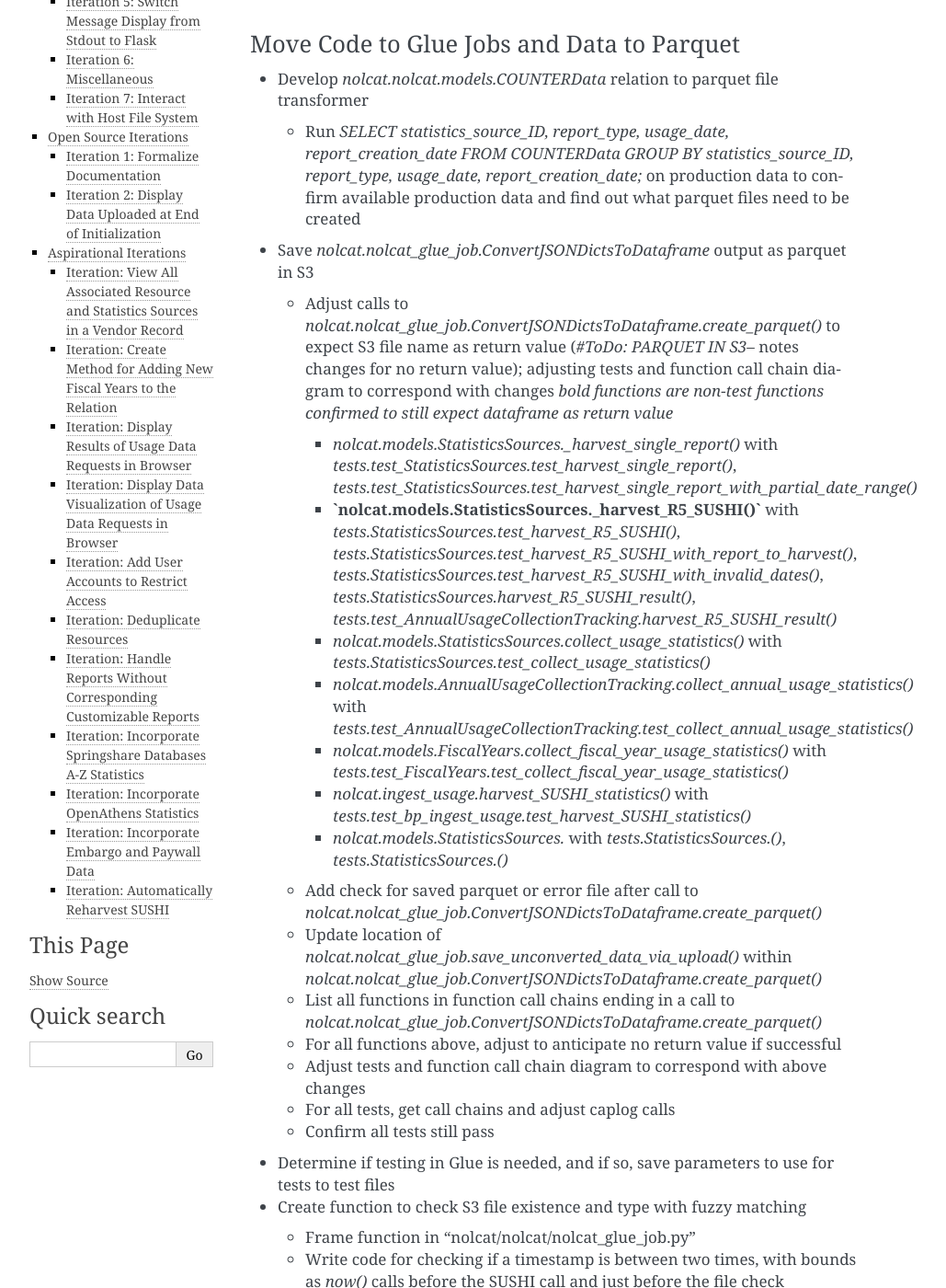
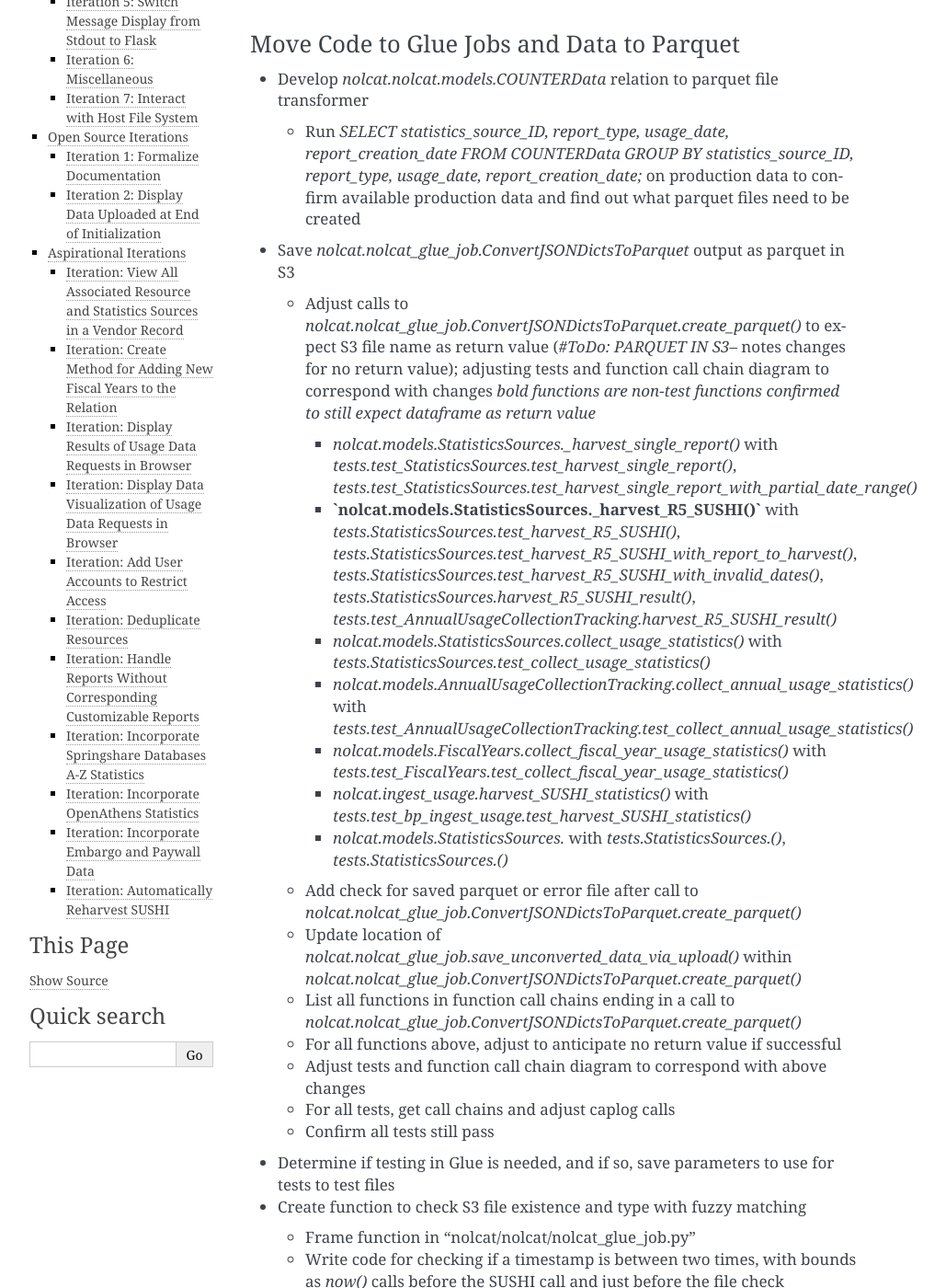
Before and after one commit to ereiskind/nolcat, a Sphinx documentation site: the page built from docs/source/roadmap.rst, in a window 1280 px wide and 1400 px high, scrolled down 481 px. Shown: the whole window at 92% size, without its empty margins (148-1177 px from the left). Built offline with Sphinx 7.4.7, drawn with Linux system fonts in a browser that asks for light colours.

Commit message:
Correct class name in roadmap

```diff
--- a/docs/source/roadmap.rst
+++ b/docs/source/roadmap.rst
@@ -16,9 +16,9 @@ Move Code to Glue Jobs and Data to Parquet
 
   * Run `SELECT statistics_source_ID, report_type, usage_date, report_creation_date FROM COUNTERData GROUP BY statistics_source_ID, report_type, usage_date, report_creation_date;` on production data to confirm available production data and find out what parquet files need to be created
 
-* Save `nolcat.nolcat_glue_job.ConvertJSONDictsToDataframe` output as parquet in S3
+* Save `nolcat.nolcat_glue_job.ConvertJSONDictsToParquet` output as parquet in S3
 
-  * Adjust calls to `nolcat.nolcat_glue_job.ConvertJSONDictsToDataframe.create_parquet()` to expect S3 file name as return value (`#ToDo: PARQUET IN S3--` notes changes for no return value); adjusting tests and function call chain diagram to correspond with changes *bold functions are non-test functions confirmed to still expect dataframe as return value*
+  * Adjust calls to `nolcat.nolcat_glue_job.ConvertJSONDictsToParquet.create_parquet()` to expect S3 file name as return value (`#ToDo: PARQUET IN S3--` notes changes for no return value); adjusting tests and function call chain diagram to correspond with changes *bold functions are non-test functions confirmed to still expect dataframe as return value*
 
     * `nolcat.models.StatisticsSources._harvest_single_report()` with `tests.test_StatisticsSources.test_harvest_single_report()`, `tests.test_StatisticsSources.test_harvest_single_report_with_partial_date_range()`
     * **`nolcat.models.StatisticsSources._harvest_R5_SUSHI()`** with `tests.StatisticsSources.test_harvest_R5_SUSHI()`, `tests.StatisticsSources.test_harvest_R5_SUSHI_with_report_to_harvest()`, `tests.StatisticsSources.test_harvest_R5_SUSHI_with_invalid_dates()`, `tests.StatisticsSources.harvest_R5_SUSHI_result()`, `tests.test_AnnualUsageCollectionTracking.harvest_R5_SUSHI_result()`
@@ -28,9 +28,9 @@ Move Code to Glue Jobs and Data to Parquet
     * `nolcat.ingest_usage.harvest_SUSHI_statistics()` with `tests.test_bp_ingest_usage.test_harvest_SUSHI_statistics()`
     * `nolcat.models.StatisticsSources.` with `tests.StatisticsSources.()`, `tests.StatisticsSources.()`
 
-  * Add check for saved parquet or error file after call to `nolcat.nolcat_glue_job.ConvertJSONDictsToDataframe.create_parquet()`
-  * Update location of `nolcat.nolcat_glue_job.save_unconverted_data_via_upload()` within `nolcat.nolcat_glue_job.ConvertJSONDictsToDataframe.create_parquet()`
-  * List all functions in function call chains ending in a call to `nolcat.nolcat_glue_job.ConvertJSONDictsToDataframe.create_parquet()`
+  * Add check for saved parquet or error file after call to `nolcat.nolcat_glue_job.ConvertJSONDictsToParquet.create_parquet()`
+  * Update location of `nolcat.nolcat_glue_job.save_unconverted_data_via_upload()` within `nolcat.nolcat_glue_job.ConvertJSONDictsToParquet.create_parquet()`
+  * List all functions in function call chains ending in a call to `nolcat.nolcat_glue_job.ConvertJSONDictsToParquet.create_parquet()`
   * For all functions above, adjust to anticipate no return value if successful
   * Adjust tests and function call chain diagram to correspond with above changes
   * For all tests, get call chains and adjust caplog calls
```
